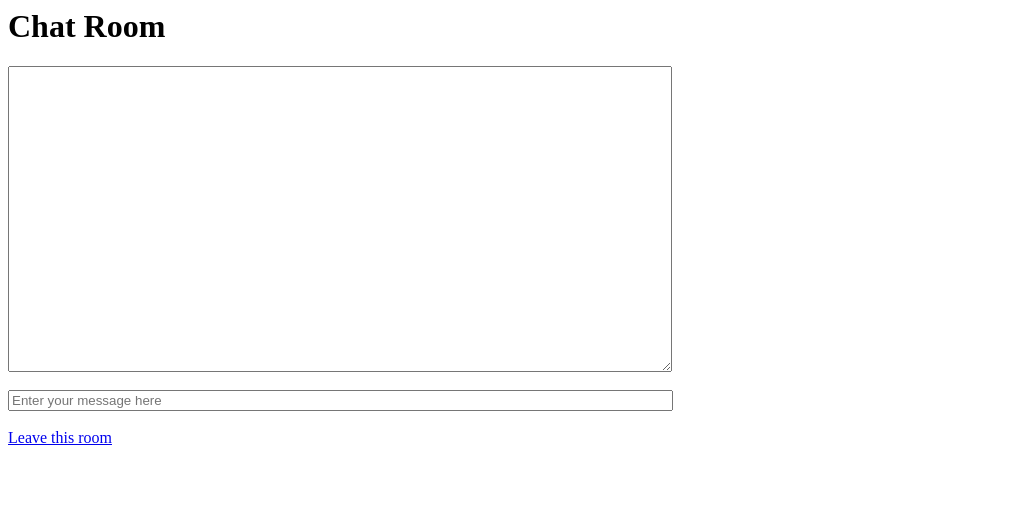
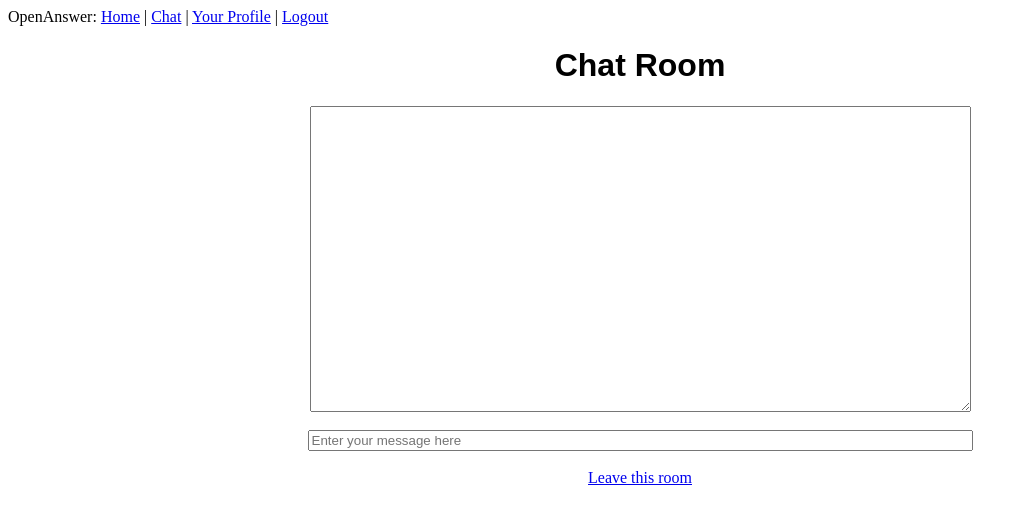
Before and after one commit to gitter-badger/OpenAnswer, a Flask app: page /chat in a window 1280 px wide. Shown: the top 524 px of the page, without its empty margins (0-1028 px from the left). Run offline with Flask 2, Linux system fonts and the light colour scheme; the visitor is signed in with stand-in values (Sample User, id 1); data comes from the database, SQL or seed files in the repository; some libraries are stand-ins or nearby versions.

Commit message:
Basic chat layout changes

```diff
--- a/app/templates/chat.html
+++ b/app/templates/chat.html
@@ -1,6 +1,8 @@
+{% extends "base.html" %}
+{% block content %}
 <html>
     <head>
-        <title>LibResponse Chat: Room</title>
+        <title>Chat: Room</title>
         <script type="text/javascript" src="//code.jquery.com/jquery-1.4.2.min.js"></script>
         <script type="text/javascript" src="//cdnjs.cloudflare.com/ajax/libs/socket.io/1.3.6/socket.io.min.js"></script>
         <script type="text/javascript" charset="utf-8">
@@ -36,10 +38,11 @@
             }
         </script>
     </head>
-    <body>
-        <h1>Chat Room</h1>
-        <textarea id="chat" cols="80" rows="20" readonly="True"></textarea><br><br>
-        <input id="text" size="80" placeholder="Enter your message here"><br><br>
+    <center><body>
+        <h1 style="font-family: Arial">Chat Room</h1>
+        <textarea id="chat" cols="80" rows="20" readonly="True" style="font-family: Arial"></textarea><br><br>
+        <input id="text" size="80" placeholder="Enter your message here" style="font-family: Arial"><br><br>
         <a href="#" onclick="leave_room();">Leave this room</a>
-    </body>
+    </body></center>
 </html>
+{% endblock %}
```
